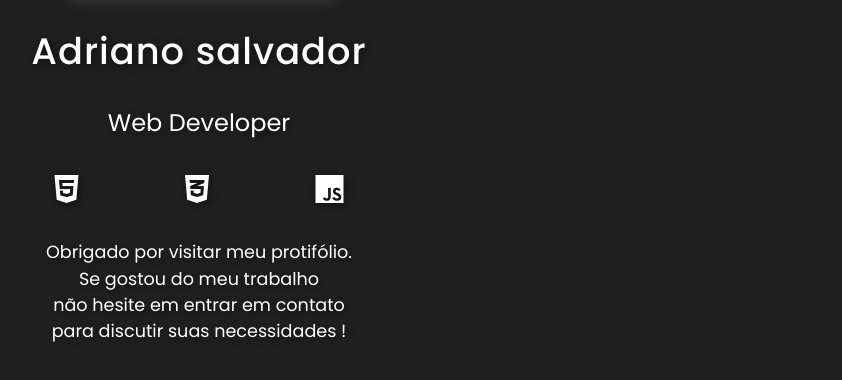
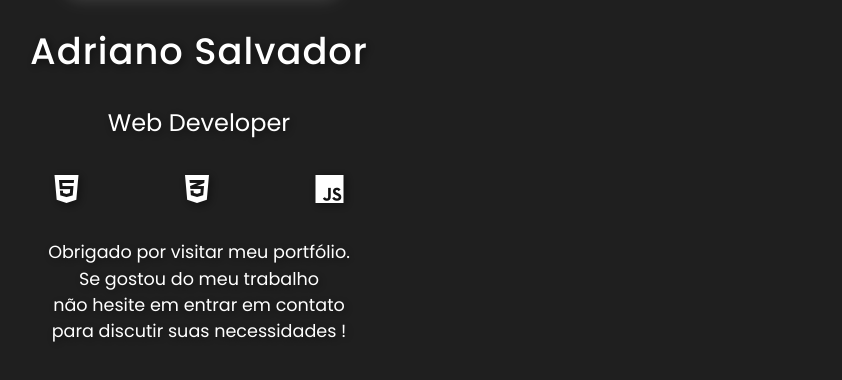
Before and after one commit to Adriyan22/meu-portif-lio, a plain HTML site: page index.html in a window 1280 px wide. Shown: the part 368-748 px from the top of the page, without its empty margins (127-969 px from the left). Drawn offline with nearby package versions, Linux system fonts and the light colour scheme.

Commit message:
Update index.html

```diff
--- a/index.html
+++ b/index.html
@@ -26,14 +26,14 @@
     <main id="conteiner" class="container-fluid">
         <section class="foto descricao">
             <img src="perfil.png" alt="meu perfil" class="perfil">
-            <h1 class="sobre-mim">Adriano salvador</h1>
+            <h1 class="sobre-mim">Adriano Salvador</h1>
             <p>Web Developer</p>
             <ul class="linguagens">
                 <li><i class="fa-brands fa-html5 fa-2x"></i></li>
                 <li><i class="fa-brands fa-css3-alt fa-2x"></i></li>
                 <li><i class="fa-brands fa-js fa-2x"></i></li>
             </ul>
-            <p class="mensagem">Obrigado por visitar meu protifólio. <br> Se gostou do meu trabalho <br> não hesite em entrar em contato <br> para discutir suas necessidades !</p>
+            <p class="mensagem">Obrigado por visitar meu portfólio. <br> Se gostou do meu trabalho <br> não hesite em entrar em contato <br> para discutir suas necessidades !</p>
         </section>
     </main>
     <footer id="rodape">
```
